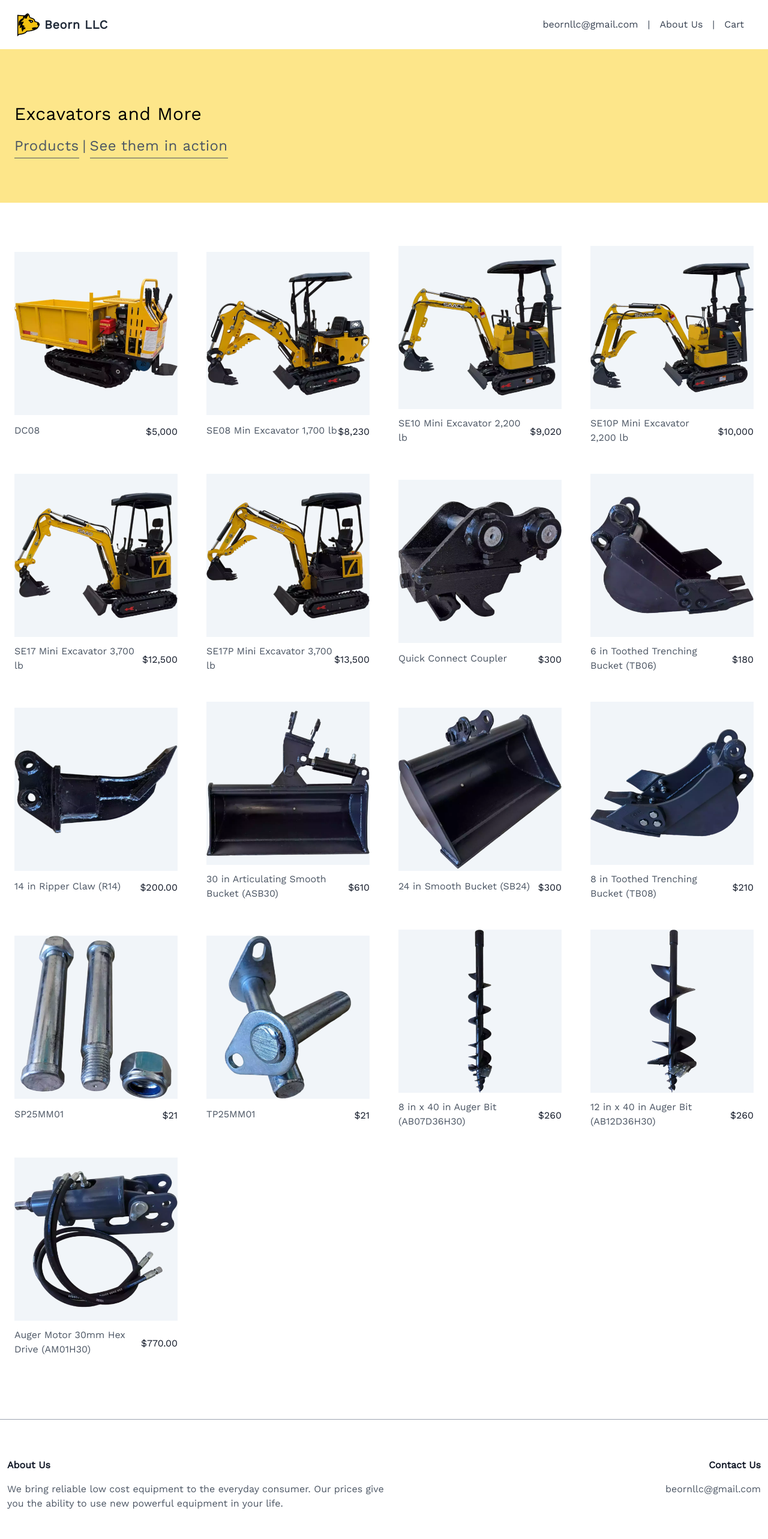
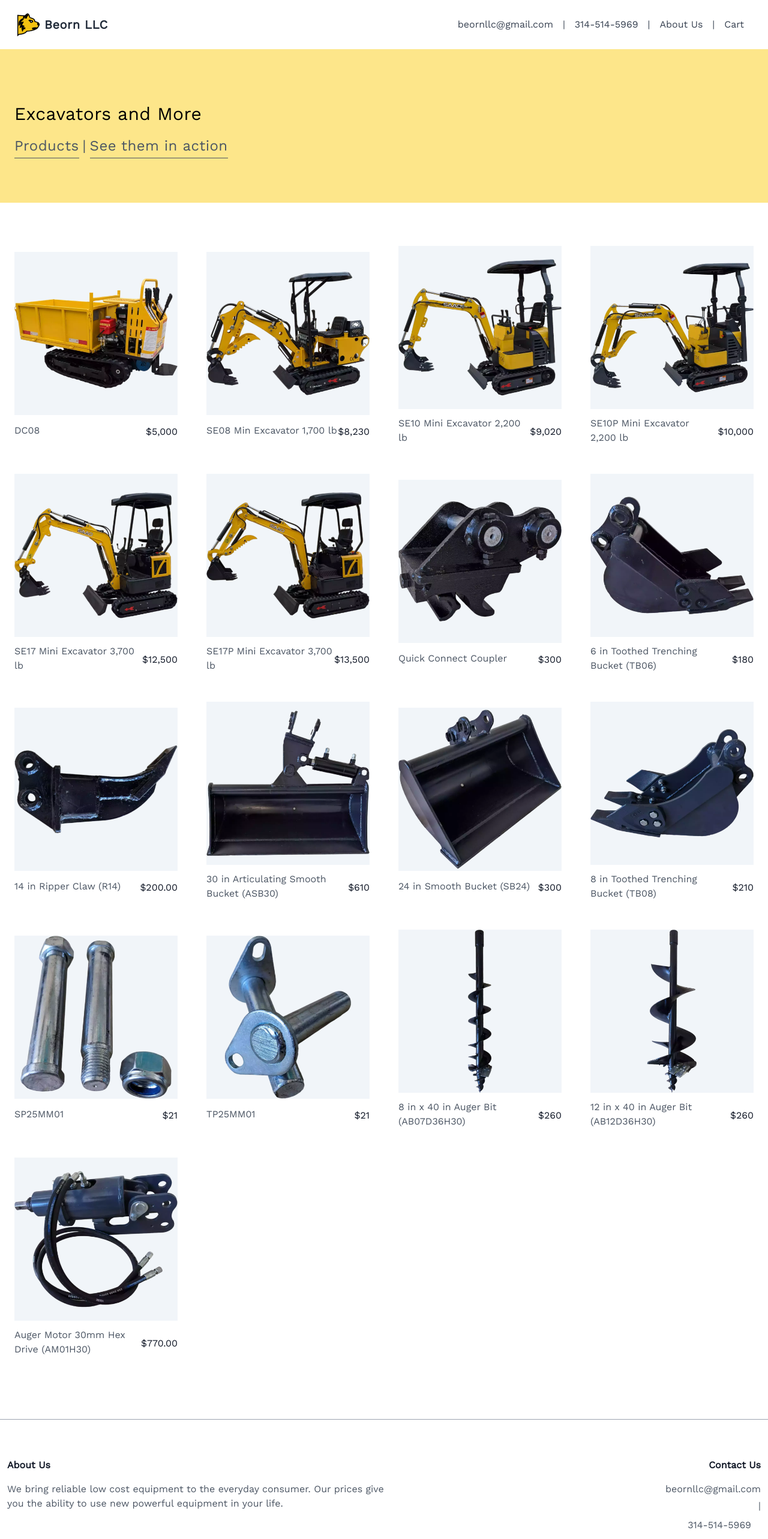
Before and after one commit to caleb-mcneil/beorn, a SvelteKit app: page / in a window 1280 px wide. Shown: the top 2566 px of the page at 60% size. Built offline with nearby package versions, Linux system fonts and the light colour scheme.

Commit message:
Update +layout.svelte
add phone number

```diff
--- a/src/routes/+layout.svelte
+++ b/src/routes/+layout.svelte
@@ -60,6 +60,13 @@
                     <li>
                         <a
                             class="inline-block no-underline hover:text-black hover:underline py-2 px-4"
+                            href="mailto:314-514-5969">314-514-5969</a
+                        >
+                    </li>
+                    <li>|</li>
+                    <li>
+                        <a
+                            class="inline-block no-underline hover:text-black hover:underline py-2 px-4"
                             href="#about-us">About Us</a
                         >
                     </li>
@@ -107,6 +114,13 @@
                                 href="mailto:beornllc@gmail.com">beornllc@gmail.com</a
                             >
                         </li>
+                        <li>|</li>
+                        <li>
+                            <a
+                                class="inline-block no-underline hover:text-black hover:underline py-2 px-4"
+                                href="mailto:314-514-5969">314-514-5969</a
+                            >
+                        </li>
                     </ul>
                 </div>
             </div>
```
